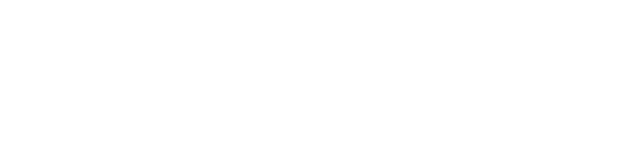
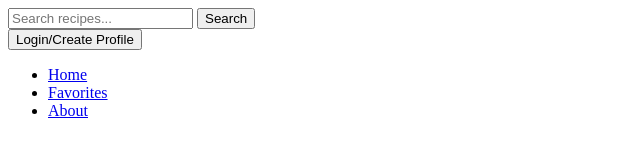
Before and after one commit to Salyiel/Recipe-search-app, a website: page index.html in a window 1280 px wide. Shown: the whole page, without its empty margins (0-640 px from the left). Drawn offline with Linux system fonts and the light colour scheme.

Commit message:
updated content

```diff
--- a/index.html
+++ b/index.html
@@ -7,6 +7,44 @@
     <link rel="stylesheet" href="./style.css">
 </head>
 <body>
+    <header>
+        <!-- Image Slider -->
+        <div id="image-slider"></div>
+
+        <!-- Search Form -->
+        <form id="search-form">
+            <input type="text" id="search-input" placeholder="Search recipes...">
+            <button type="submit">Search</button>
+        </form>
+
+        <!-- Login/Create Profile Button -->
+        <button id="login-btn">Login/Create Profile</button>
+    </header>
+
+
+    <!-- Menu Section -->
+    <nav id="menu">
+        <ul>
+            <li><a href="#home">Home</a></li>
+            <li><a href="#favorites">Favorites</a></li>
+            <li><a href="#about">About</a></li>
+        </ul>
+    </nav>
+
+
+    <!-- Recipes Section -->
+    <section id="recipes">
+        <!-- Display recipes here -->
+    </section>
+
+    <!-- Favourites Section -->
+    <section id="favourites">
+        <!-- Display favourite recipes here -->
+    </section>
+
+    <script src="script.js"></script>
+</body>
+</html>
 
 </body>
 </html>
```
Also changed, not shown: Readme.md.
